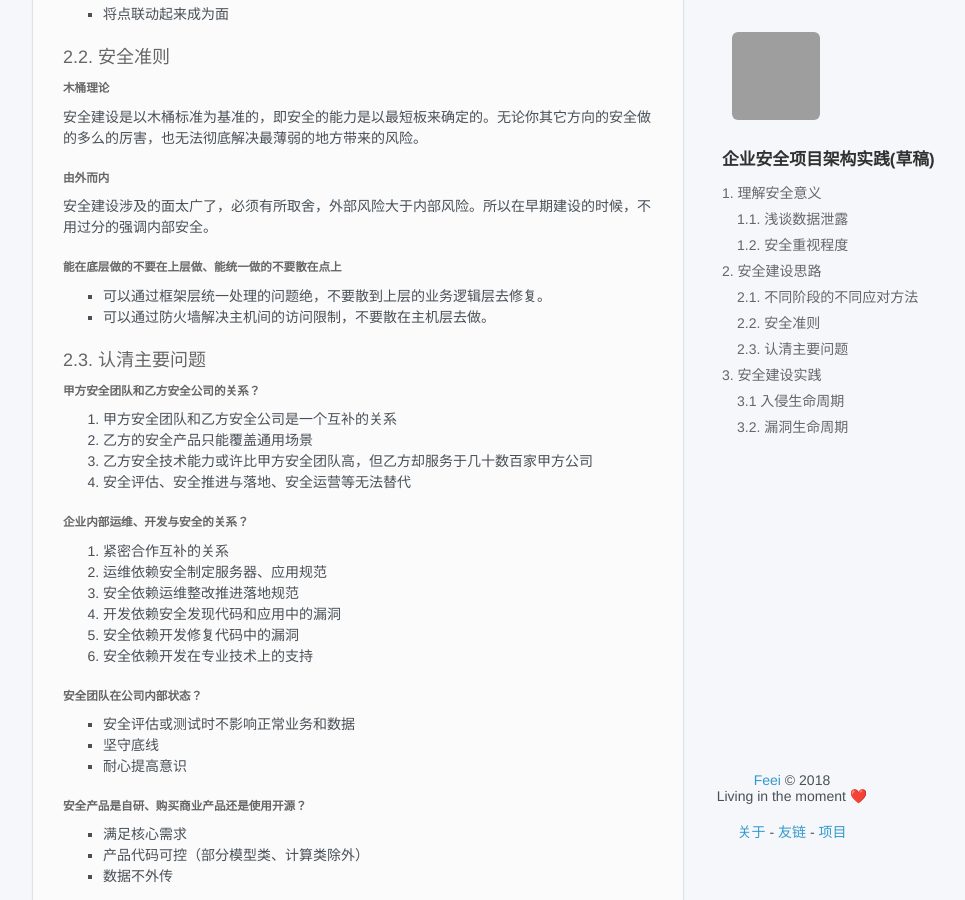
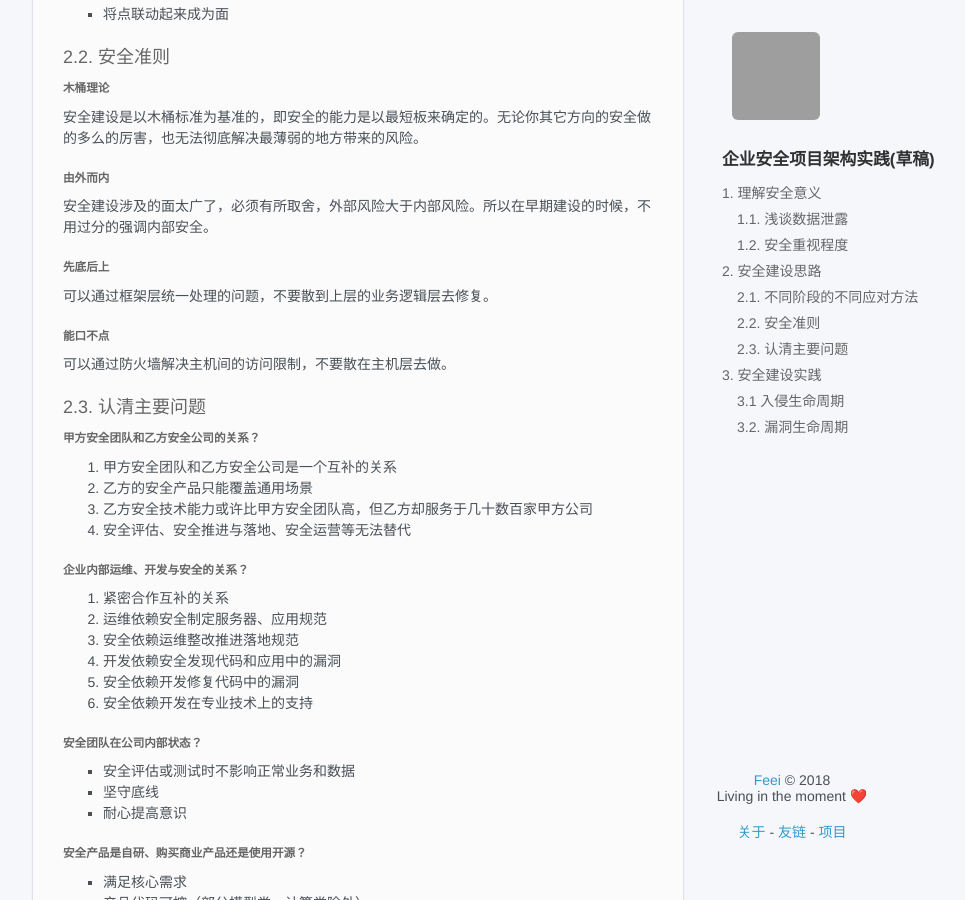
Before and after one commit to limengmingx/Papers, a Jekyll site: the page built from corporate-security.md, in a window 1280 px wide and 900 px high, scrolled down 1854 px. Shown: the whole window, without its empty margins (283-1248 px from the left). Built offline with Jekyll 4.4.1, drawn with Linux system fonts in a browser that asks for light colours; our own code applies the rules of GitHub Pages for plain Markdown files; comment, search, counter and statistics services are not loaded; grey boxes are pictures that could not be loaded.

Commit message:
Update corporate-security.md

```diff
--- a/corporate-security.md
+++ b/corporate-security.md
@@ -96,10 +96,13 @@ Yahoo（10000000w）、LinkedIn（100000000w）、Equifax（14300w）、Uber（5
 
 安全建设涉及的面太广了，必须有所取舍，外部风险大于内部风险。所以在早期建设的时候，不用过分的强调内部安全。
 
-##### 能在底层做的不要在上层做、能统一做的不要散在点上
+##### 先底后上
 
-- 可以通过框架层统一处理的问题绝，不要散到上层的业务逻辑层去修复。
-- 可以通过防火墙解决主机间的访问限制，不要散在主机层去做。
+可以通过框架层统一处理的问题，不要散到上层的业务逻辑层去修复。
+
+##### 能口不点
+
+可以通过防火墙解决主机间的访问限制，不要散在主机层去做。
 
 ### 2.3. 认清主要问题
 
@@ -210,16 +213,12 @@ Yahoo（10000000w）、LinkedIn（100000000w）、Equifax（14300w）、Uber（5
 
 #### 3.1.5. 数据安全
 
-
-
 - 数据库数据查询平台
 - CMDB（数据资产管理）
 - 数据查询中间件
 - 敏感数据监测
 
 #### 3.1.6. 内部安全
-
-
 
 - 入网管控
 - 去密码化
```
